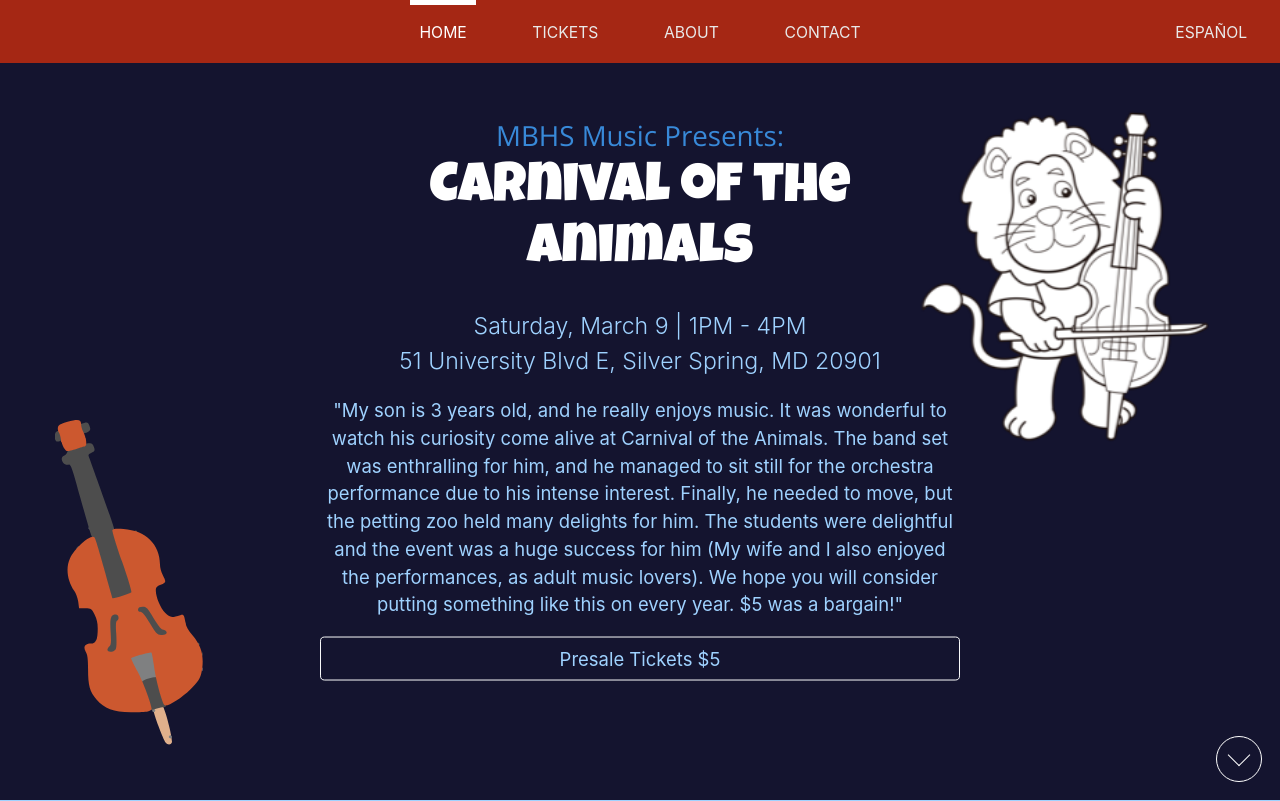
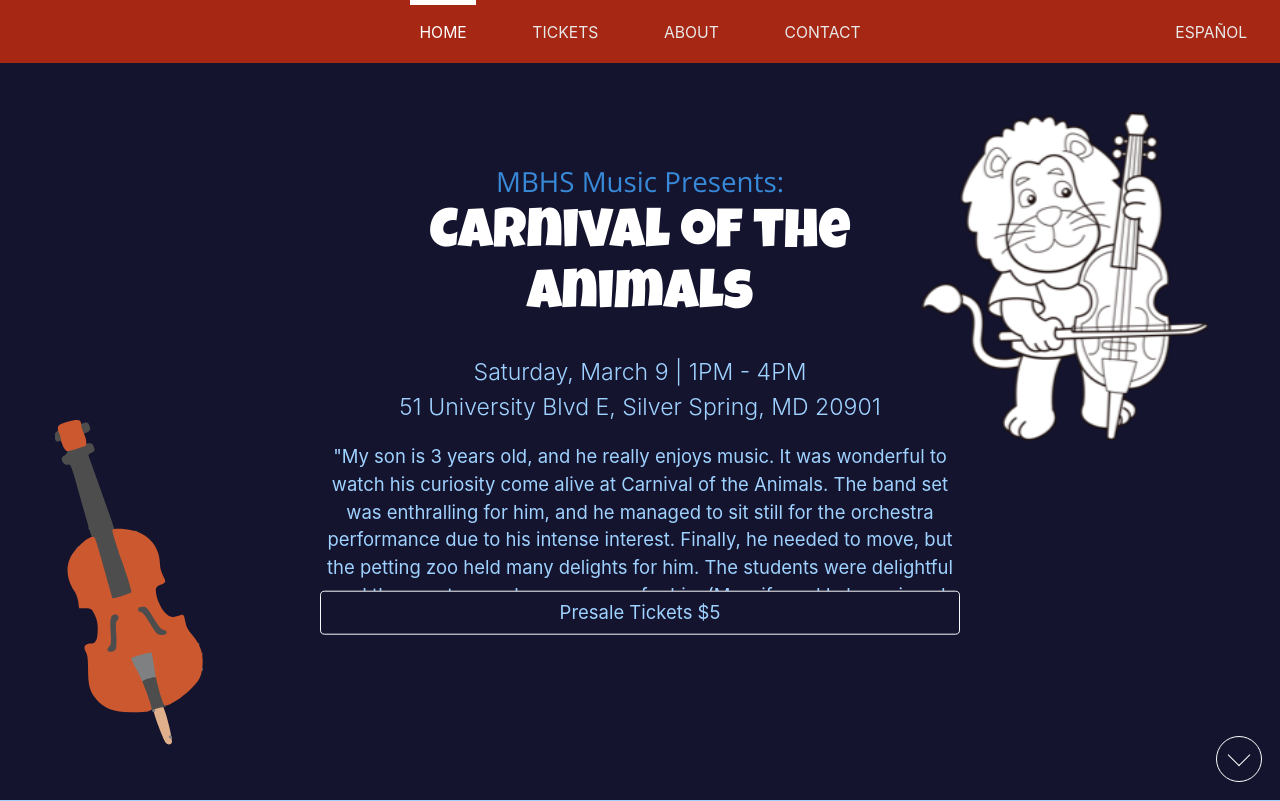
Before and after one commit to mbhs/carnival, a Django app: page / in a window 1280 px wide. Shown: the top 801 px of the page. Run offline with Django 3.2, Linux system fonts and the light colour scheme; parts of the project's set-up code (start-up, migrations or seed data) failed here and were passed over; some libraries are stand-ins or nearby versions.

Commit message:
style testimonials

```diff
--- a/static/core/css/custom.css
+++ b/static/core/css/custom.css
@@ -896,5 +896,10 @@ body {
       color: #FFFFFF; }
     #about-page .directions-card .directions-card-card .card-header {
       background-color: #A52814; }
-
+#testimonials .carousel-item {
+  height: 8em;
+}
+#testimonials p {
+  font-style: italics;
+}
 /*# sourceMappingURL=custom.css.map */
```
